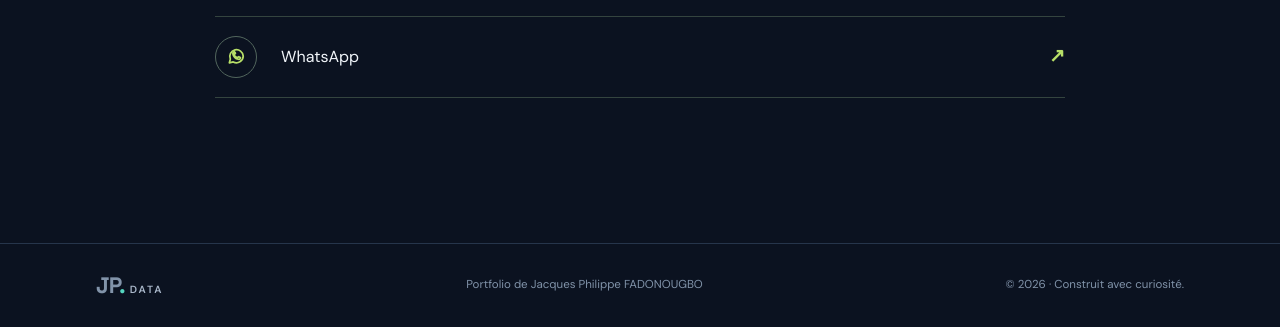
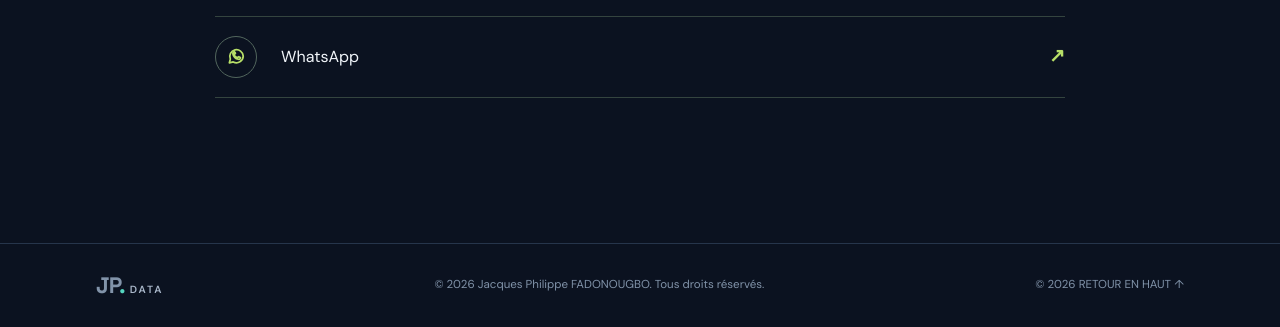
Before and after one commit to enagnon-fado/enagnon-portfolio, a plain HTML site: page index.html in a window 1280 px wide. Shown: the part 4280-4607 px from the top of the page. Drawn offline with Linux system fonts and the light colour scheme.

Commit message:
Update footer content and copyright year

```diff
--- a/index.html
+++ b/index.html
@@ -462,8 +462,8 @@
   <!-- FOOTER -->
   <footer>
     <a class="brand" href="#home">JP<span>.</span><small>DATA</small></a>
-    <span>Portfolio de Jacques Philippe FADONOUGBO</span>
-    <span>© <span id="year"></span> · Construit avec curiosité.</span>
+    <span>© 2026 Jacques Philippe FADONOUGBO. Tous droits réservés.</span>
+    <span>© <span id="year"></span> <a href="#home" class="back-to-top">RETOUR EN HAUT ↑</a></span>
   </footer>
 
   <script src="script.js"></script>
```
